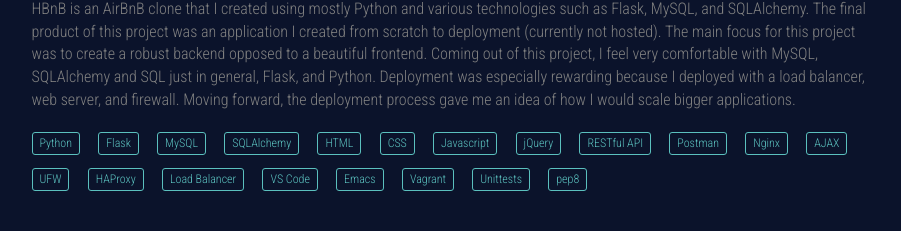
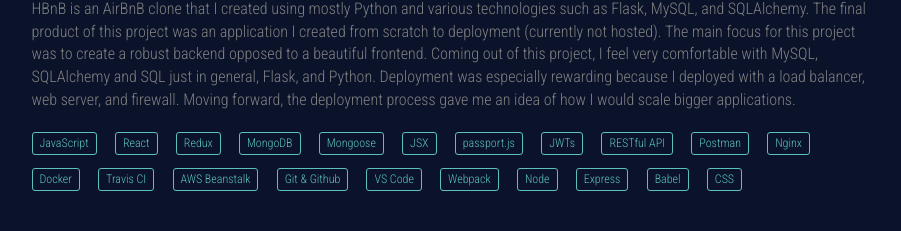
Before and after one commit to hundalrs/my_website, a plain HTML site: page index.html in a window 1280 px wide. Shown: the part 1850-2081 px from the top of the page, without its empty margins (331-1232 px from the left). Drawn offline with nearby package versions, Linux system fonts and the light colour scheme.

Commit message:
Updated technologies used in Hired Dev project

```diff
--- a/index.html
+++ b/index.html
@@ -365,26 +365,27 @@
 
                     <div class="tech_used">
 
-                        <span class="tech_item_used">Python</span>
-                        <span class="tech_item_used">Flask</span>
-                        <span class="tech_item_used">MySQL</span>
-                        <span class="tech_item_used">SQLAlchemy</span>
-                        <span class="tech_item_used">HTML</span>
-                        <span class="tech_item_used">CSS</span>
-                        <span class="tech_item_used">Javascript</span>
-                        <span class="tech_item_used">jQuery</span>
+                        <span class="tech_item_used">JavaScript</span>
+                        <span class="tech_item_used">React</span>
+                        <span class="tech_item_used">Redux</span>
+                        <span class="tech_item_used">MongoDB</span>
+                        <span class="tech_item_used">Mongoose</span>
+                        <span class="tech_item_used">JSX</span>
+                        <span class="tech_item_used">passport.js</span>
+                        <span class="tech_item_used">JWTs</span>
                         <span class="tech_item_used">RESTful API</span>
                         <span class="tech_item_used">Postman</span>
                         <span class="tech_item_used">Nginx</span>
-                        <span class="tech_item_used">AJAX</span>
-                        <span class="tech_item_used">UFW</span>
-                        <span class="tech_item_used">HAProxy</span>
-                        <span class="tech_item_used">Load Balancer</span>
+                        <span class="tech_item_used">Docker</span>
+                        <span class="tech_item_used">Travis CI</span>
+                        <span class="tech_item_used">AWS Beanstalk</span>
+                        <span class="tech_item_used">Git & Github</span>
                         <span class="tech_item_used">VS Code</span>
-                        <span class="tech_item_used">Emacs</span>
-                        <span class="tech_item_used">Vagrant</span>
-                        <span class="tech_item_used">Unittests</span>
-                        <span class="tech_item_used">pep8</span>
+                        <span class="tech_item_used">Webpack</span>
+                        <span class="tech_item_used">Node</span>
+                        <span class="tech_item_used">Express</span>
+                        <span class="tech_item_used">Babel</span>
+                        <span class="tech_item_used">CSS</span>
 
                     </div>
 
```
